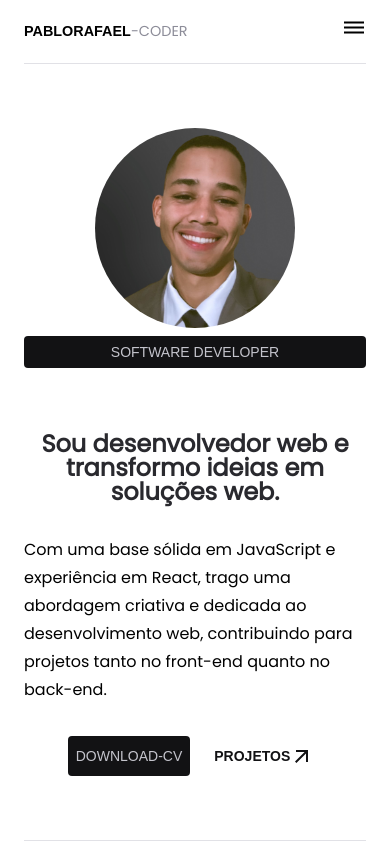
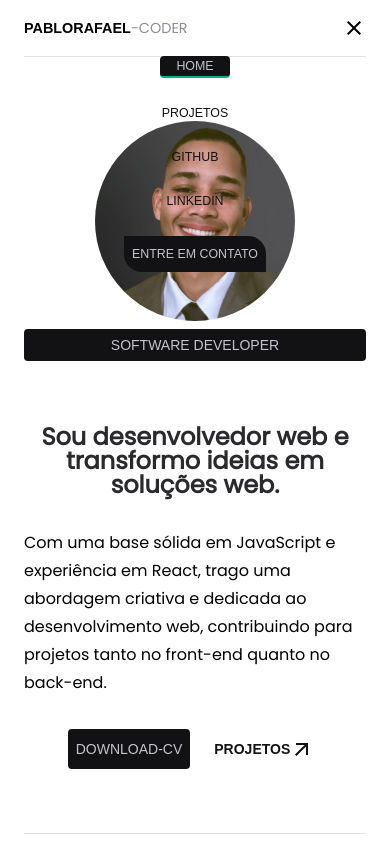
Before and after one commit to PabloRafael-coder/meu-portfolio, a React (Vite) app: page / in a window 390 px wide. Shown: the top 844 px of the page. Built offline with nearby package versions, Linux system fonts and the light colour scheme; a web font is replaced by a local one.

Commit message:
feat: Adicionando o menu-mobile

```diff
--- a/src/components/Header/index.jsx
+++ b/src/components/Header/index.jsx
@@ -1,3 +1,4 @@
+import { useState } from 'react';
 import {
   HeaderContainer,
   HeaderNavContact,
@@ -6,9 +7,11 @@ import {
   MobileHeaderNavContainer,
 } from './styles';
 
-import { Dehaze } from '@mui/icons-material';
+import { Close, Dehaze } from '@mui/icons-material';
 
 export function Header() {
+  const [isOpen, setIsOpen] = useState(true);
+
   return (
     <HeaderContainer>
       <p>
@@ -16,7 +19,7 @@ export function Header() {
         <span>-coder</span>
       </p>
       <nav>
-        <HeaderNavList>
+        <HeaderNavList isOpen={isOpen}>
           <HeaderNavLink to="/">Home</HeaderNavLink>
           <HeaderNavLink to="/project">Projetos</HeaderNavLink>
           <HeaderNavLink to="https://github.com/PabloRafael-coder">
@@ -27,9 +30,24 @@ export function Header() {
           </HeaderNavLink>
           <HeaderNavContact to="/contact">Entre em contato</HeaderNavContact>
         </HeaderNavList>
-        <MobileHeaderNavContainer>
-          <Dehaze />
-        </MobileHeaderNavContainer>
+        {isOpen ? (
+          <MobileHeaderNavContainer
+            onClick={() => {
+              setIsOpen(false);
+            }}
+          >
+            <Close fontSize={'medium'} />
+          </MobileHeaderNavContainer>
+        ) : (
+          <MobileHeaderNavContainer
+            isOpen={isOpen}
+            onClick={() => {
+              setIsOpen(true);
+            }}
+          >
+            <Dehaze />
+          </MobileHeaderNavContainer>
+        )}
       </nav>
     </HeaderContainer>
   );
--- a/src/components/Header/styles.js
+++ b/src/components/Header/styles.js
@@ -4,7 +4,6 @@ import { NavLink } from 'react-router-dom';
 export const HeaderContainer = styled.header`
   display: flex;
   align-items: center;
-
   padding-block: 1rem;
   margin-inline: auto;
   --max-width: 375px;
@@ -30,11 +29,17 @@ export const HeaderContainer = styled.header`
 `;
 
 export const HeaderNavList = styled.ul`
-  display: flex;
+  display: ${(props) => (props.isOpen ? 'flex' : 'none')};
+  flex-direction: column;
+  align-items: center;
+  justify-content: center;
+  right: ${(props) => (props.isOpen ? '1rem' : '')};
+  left: ${(props) => (props.isOpen ? '1rem' : '')};
+  top: ${(props) => (props.isOpen ? '3.5rem' : '')};
+  position: ${(props) => (props.isOpen ? 'absolute' : '')};
   align-items: center;
   gap: 1.5rem;
   list-style-type: none;
-  display: none;
 
   @media (width >= 45rem) {
     display: block;
@@ -75,12 +80,45 @@ export const HeaderNavContact = styled(NavLink)`
   }
 `;
 
-export const MobileHeaderNavContainer = styled.button`
-  background-color: transparent;
-  border: 0;
-  cursor: pointer;
+export const MobileHeaderNavContainer = styled.div`
+  display: flex;
+  flex-direction: column;
+  align-items: center;
+  justify-content: start;
+  gap: 1rem;
+
+  div {
+    display: flex;
+    flex-direction: column;
+    align-items: center;
+    justify-content: start;
+    width: 100%;
+    height: max-content;
+    padding: 5rem;
+    background: linear-gradient(180deg, #1c1a1a, #d9d9d9cf);
+    gap: 1rem;
+
+    position: absolute;
+    top: 3.5rem;
+    right: 0;
+    bottom: 0;
+    left: 0;
+    z-index: 1;
+  }
+
+  &:hover {
+    background-color: var(--gray-300);
+  }
 
   @media (width >= 45rem) {
     display: none;
   }
 `;
+
+export const ButtonClose = styled.button`
+  background-color: transparent;
+  border: none;
+  position: absolute;
+  right: 1rem;
+  top: 1rem;
+`;
```
